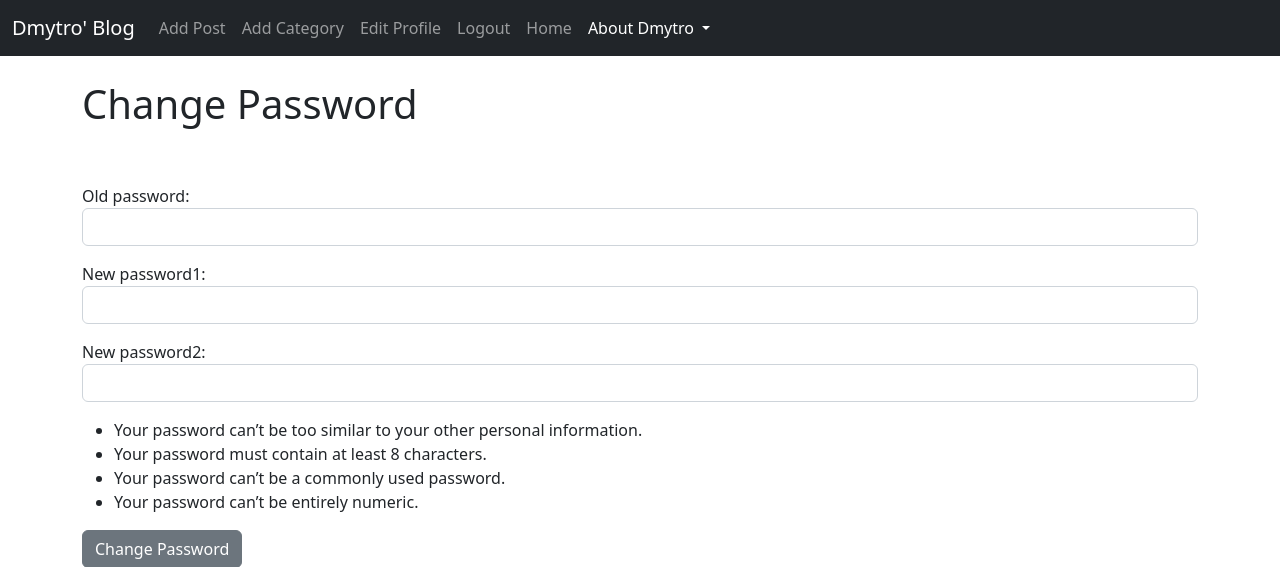
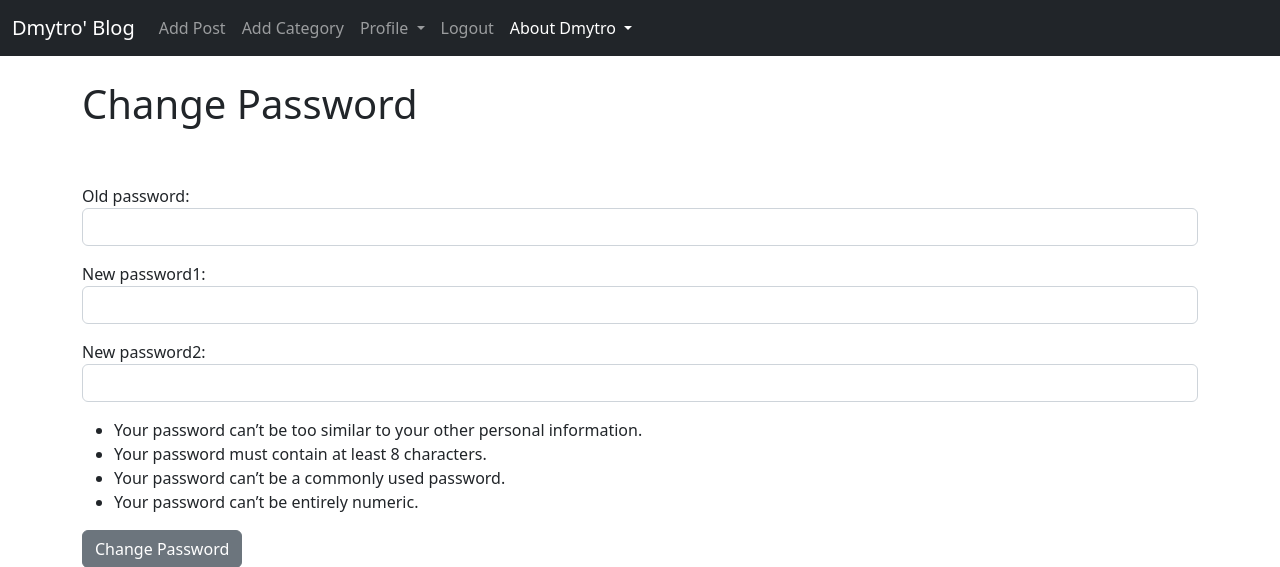
Before and after one commit to DmytroLyt/Personal_Blog, a Django app: page /members/password/ in a window 1280 px wide. Shown: the top 567 px of the page. Run offline with Django 4.2, Linux system fonts and the light colour scheme; a user stored in the database is signed in.

Commit message:
Update base.html

```diff
--- a/myblog/blog/myblog/templates/base.html
+++ b/myblog/blog/myblog/templates/base.html
@@ -46,8 +46,16 @@
           <li class="nav-item">
             <a class="nav-link" href="{% url 'add_category' %}">Add Category</a>
           </li>
-          <li class="nav-item">
-            <a class="nav-link" href="{% url 'edit_profile' %}">Edit Profile</a>
+
+          <li class="nav-item dropdown">
+            <a class="nav-link dropdown-toggle" href="#" role="button" data-bs-toggle="dropdown" aria-expanded="false">
+              Profile
+            </a>
+            <ul class="dropdown-menu">
+              <li><a class="dropdown-item" href="{% url 'edit_profile' %}">Edit Setting</a></li>
+              <li><a class="dropdown-item" href="{% url 'edit_profile_page' user.user_profile.id %}">Edit Profile Page</a></li>
+              <li><a class="dropdown-item" href="{% url 'profile_page' user.user_profile.id %}">Show Profile Page</a></li>
+            </ul>
           </li>
           <li class="nav-item">
             <a class="nav-link" href="{% url 'logout' %}">Logout</a>
@@ -63,9 +71,6 @@
         {% endif %}
 
 
-        <li class="nav-item">
-          <a class="nav-link" aria-current="page" href="#">Home</a>
-        </li>
         <li class="nav-item dropdown">
           <a class="nav-link dropdown-toggle active" href="#" role="button" data-bs-toggle="dropdown" aria-expanded="false">
             About Dmytro
```
